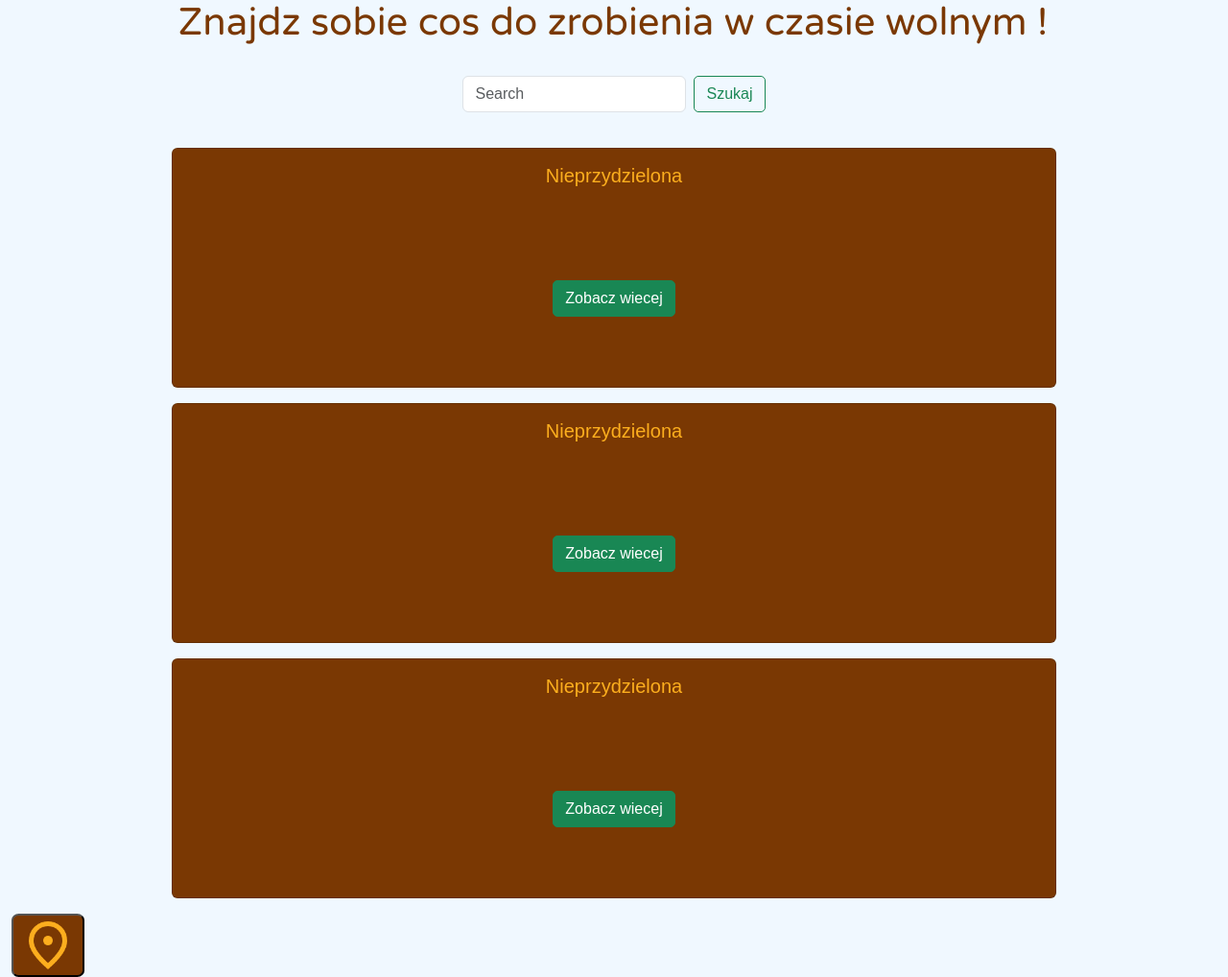
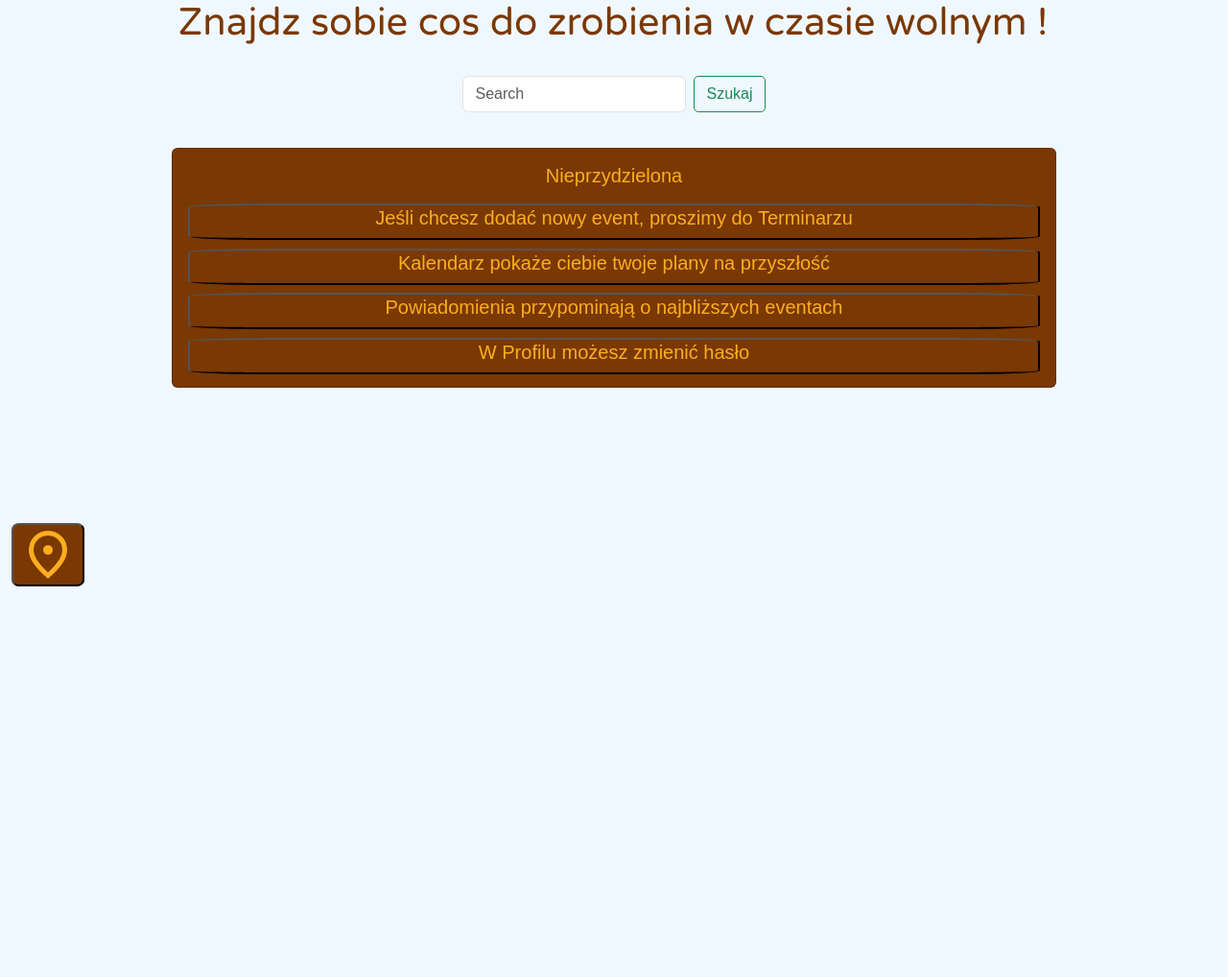
Before and after one commit to wojtek20032/free_time_application, a PHP site: page /menu.php in a window 1280 px wide. Shown: the part 179-1197 px from the top of the page at 96% size. After the commit the page ends 790 px from the top, so only its background shows below. Run offline with PHP 8.4, Linux system fonts and the light colour scheme; the visitor is signed in with stand-in values (Sample User, id 1); data comes from the database, SQL or seed files in the repository; data that the repository does not hold is empty; some web fonts are replaced.

Commit message:
Change in menu

```diff
--- a/menu/menu.css
+++ b/menu/menu.css
@@ -173,6 +173,24 @@ img {
   color: #fcae1e;
 }
 
+.steps{
+  display:flex;
+  flex-direction: column;
+}
+
+.steps button{
+  background-color: #7a3803;
+  color:#fcae1e ;
+  border-radius: 10%;
+  margin-top:1%;
+  cursor:pointer;
+}
+
+#image-container img {
+    position: absolute;
+    display: none;
+}
+
 #data {
   height: 50px;
 }
--- a/menu/menu.php
+++ b/menu/menu.php
@@ -136,35 +136,33 @@ $id = $_SESSION['user_id'];
       </div>
       <div class="container-fluid" id="main-content">
         <div class="row">
-          <div class="col-12 col-xxl-4 mb-3" id="card-inner">
+          <div class="col-12 col-xxl-7 mb-3" id="card-inner">
             <div class="card">
               <div class="card-body">
                 <h5 class="card-title">
+                  Nawigacja
                 </h5>
-                <div class="more">
-                  <a class="ModalBtn btn btn-success" href="../powiadomienia/powiadomienia.php">Zobacz wiecej</a>
-                </div>
-              </div>
-            </div>
-          </div>
-          <div class="col-12 col-xxl-4 mb-3" id="card-inner">
-            <div class="card">
-              <div class="card-body">
-                <h5 class="card-title">
-                </h5>
-                <div class="more">
-                  <a class="ModalBtn btn btn-success" href="../powiadomienia/powiadomienia.php">Zobacz wiecej</a>
-                </div>
-              </div>
-            </div>
-          </div>
-          <div class="col-12 col-xxl-4 mb-3" id="card-inner">
-            <div class="card">
-              <div class="card-body">
-                <h5 class="card-title">
-                </h5>
-                <div class="more">
-                  <a class="ModalBtn btn btn-success" href="../powiadomienia/powiadomienia.php">Zobacz wiecej</a>
+                <div class="steps">
+                  <button onclick="startMovingImage('../icons/arrow.png',1,10)">
+                    <h5>
+                      Jeśli chcesz dodać nowy event, proszimy do Terminarzu
+                    </h5>
+                  </button>
+                  <button onclick="startMovingImage('../icons/arrow.png',6,10)">
+                    <h5>
+                      Kalendarz pokaże ciebie twoje plany na przyszłość
+                    </h5>
+                  </button>
+                  <button onclick="startMovingImage('../icons/arrow.png',90,10)">
+                    <h5>
+                      Powiadomienia przypominają o najbliższych eventach
+                    </h5>
+                  </button>
+                  <button onclick="startMovingImage('../icons/arrow.png',95,10)">
+                    <h5>
+                      W Profilu możesz zmienić hasło
+                    </h5>
+                  </button>
                 </div>
               </div>
             </div>
@@ -172,6 +170,7 @@ $id = $_SESSION['user_id'];
         </div>
       </div>
     </main>
+    <div id="image-container"></div>
     <footer>
       <div class="container-fluid">
         <button onclick="openGoogleMaps()">
```
Also changed, not shown: menu/menu.js (+37 -0 lines), icons/arrow.png (added).
